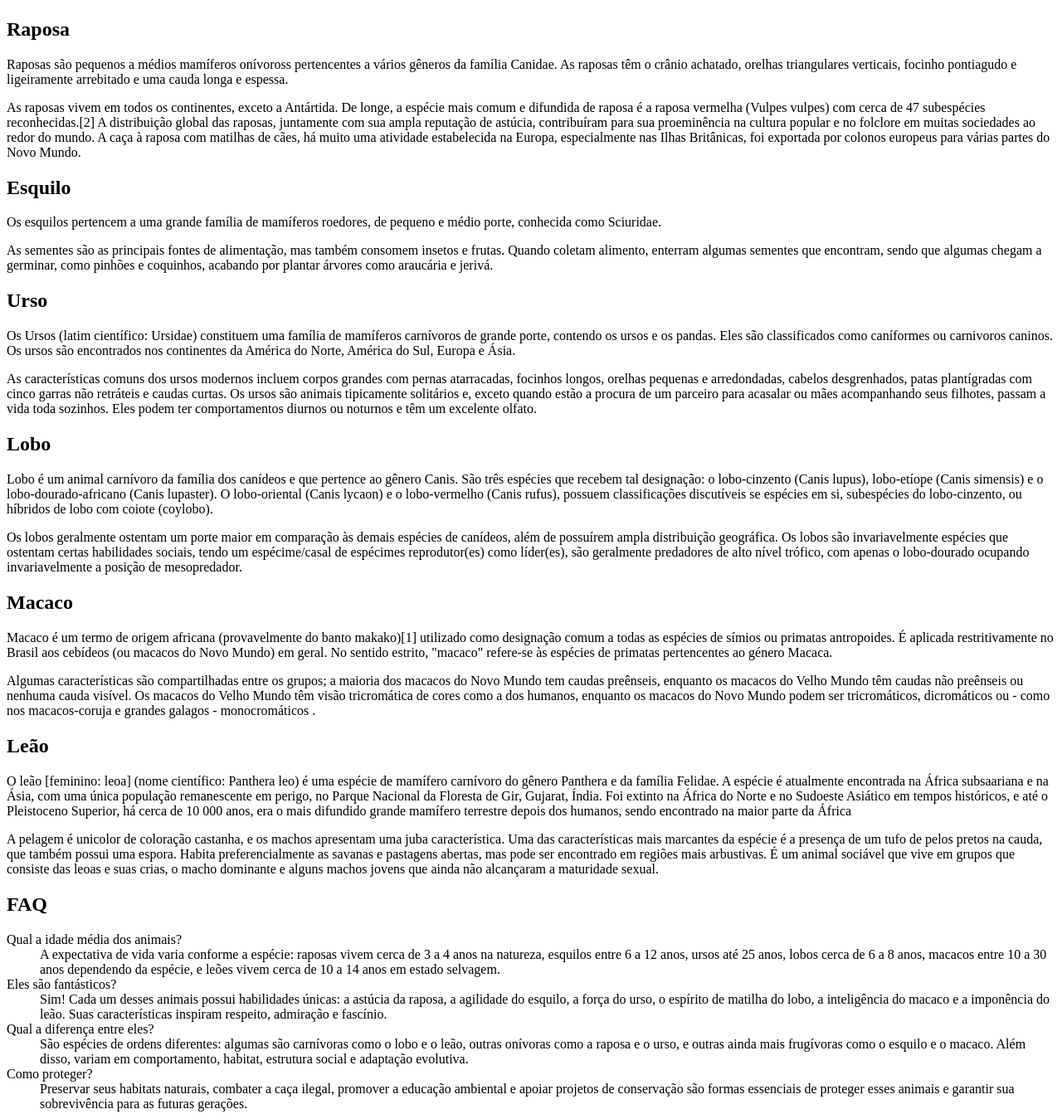
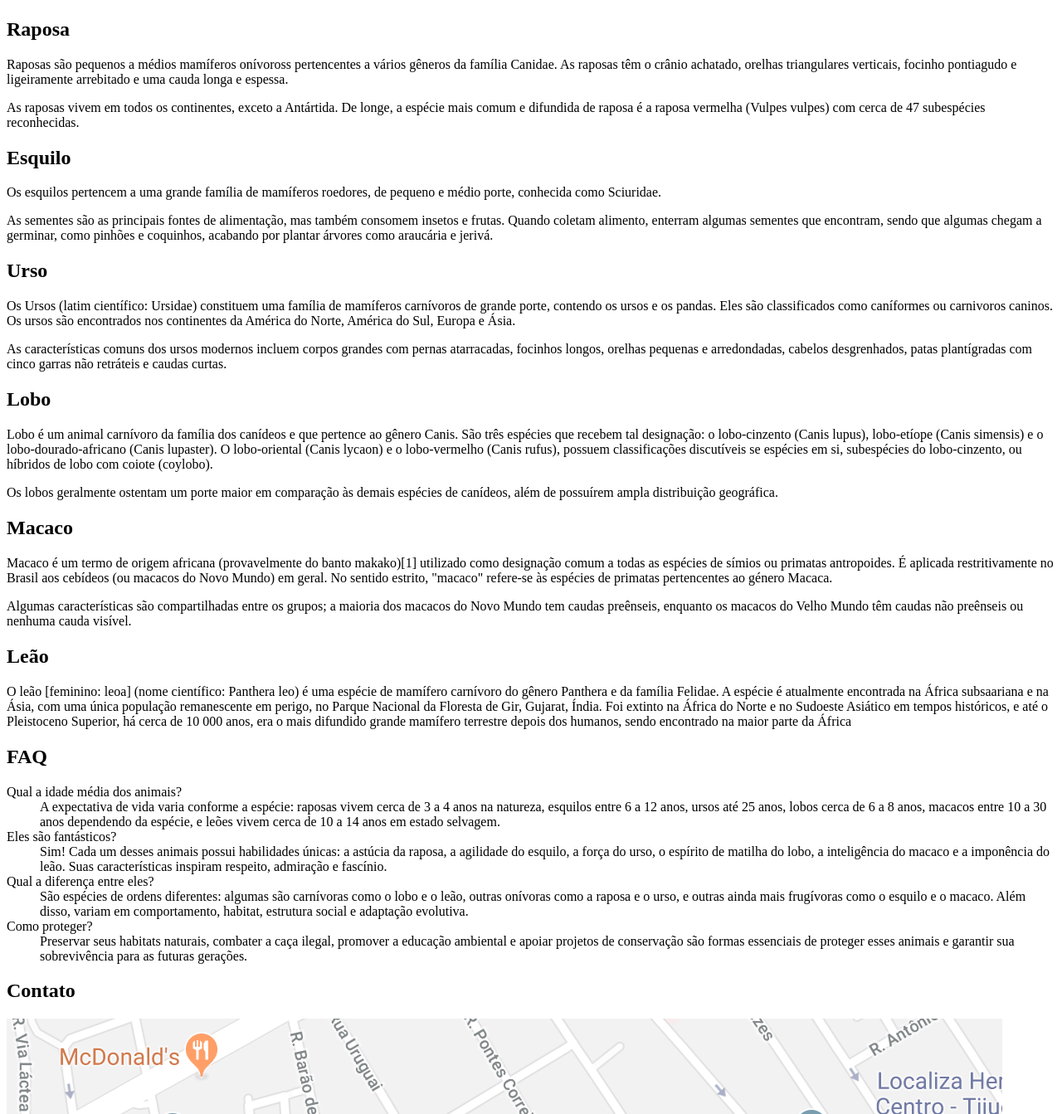
Before and after one commit to Pietra-Costa/animaisFantasticos, a plain HTML site: page index.html in a window 1280 px wide. Shown: the part 4977-6320 px from the top of the page at 83% size. Drawn offline with Linux system fonts and the light colour scheme.

Commit message:
html fix

```diff
--- a/index.html
+++ b/index.html
@@ -21,7 +21,7 @@
 
     <section class="grid-section animais" id="animais">
         <h1 class="titulo">Animais Fantásticos</h1>
-        <ul>
+        <ul class="animais-lista">
             <li>
                 <img src="assets/imagem1.jpg" alt="raposa">
             </li>
@@ -49,11 +49,8 @@
                     As raposas têm o crânio achatado, orelhas triangulares verticais, focinho pontiagudo e ligeiramente
                     arrebitado e uma cauda longa e espessa.</p>
                 <p>As raposas vivem em todos os continentes, exceto a Antártida. De longe, a espécie mais comum e
-                    difundida de raposa é a raposa vermelha (Vulpes vulpes) com cerca de 47 subespécies reconhecidas.[2]
-                    A distribuição global das raposas, juntamente com sua ampla reputação de astúcia, contribuíram para
-                    sua proeminência na cultura popular e no folclore em muitas sociedades ao redor do mundo. A caça à
-                    raposa com matilhas de cães, há muito uma atividade estabelecida na Europa, especialmente nas Ilhas
-                    Britânicas, foi exportada por colonos europeus para várias partes do Novo Mundo.</p>
+                    difundida de raposa é a raposa vermelha (Vulpes vulpes) com cerca de 47 subespécies reconhecidas.
+                   </p>
             </section>
 
             <section>
@@ -72,9 +69,7 @@
                     ursos são encontrados nos continentes da América do Norte, América do Sul, Europa e Ásia.</p>
                 <p>As características comuns dos ursos modernos incluem corpos grandes com pernas atarracadas, focinhos
                     longos, orelhas pequenas e arredondadas, cabelos desgrenhados, patas plantígradas com cinco garras
-                    não retráteis e caudas curtas. Os ursos são animais tipicamente solitários e, exceto quando estão a
-                    procura de um parceiro para acasalar ou mães acompanhando seus filhotes, passam a vida toda
-                    sozinhos. Eles podem ter comportamentos diurnos ou noturnos e têm um excelente olfato.</p>
+                    não retráteis e caudas curtas. </p>
             </section>
 
             <section>
@@ -85,10 +80,7 @@
                     rufus), possuem classificações discutíveis se espécies em si, subespécies do lobo-cinzento, ou
                     híbridos de lobo com coiote (coylobo).</p>
                 <p>Os lobos geralmente ostentam um porte maior em comparação às demais espécies de canídeos, além de
-                    possuírem ampla distribuição geográfica. Os lobos são invariavelmente espécies que ostentam certas
-                    habilidades sociais, tendo um espécime/casal de espécimes reprodutor(es) como líder(es), são
-                    geralmente predadores de alto nível trófico, com apenas o lobo-dourado ocupando invariavelmente a
-                    posição de mesopredador.</p>
+                    possuírem ampla distribuição geográfica. </p>
             </section>
 
             <section>
@@ -99,9 +91,7 @@
                     de primatas pertencentes ao género Macaca.</p>
                 <p>Algumas características são compartilhadas entre os grupos; a maioria dos macacos do Novo Mundo tem
                     caudas preênseis, enquanto os macacos do Velho Mundo têm caudas não preênseis ou nenhuma cauda
-                    visível. Os macacos do Velho Mundo têm visão tricromática de cores como a dos humanos, enquanto os
-                    macacos do Novo Mundo podem ser tricromáticos, dicromáticos ou - como nos macacos-coruja e grandes
-                    galagos - monocromáticos .</p>
+                    visível. </p>
             </section>
 
             <section>
@@ -112,19 +102,13 @@
                     Índia. Foi extinto na África do Norte e no Sudoeste Asiático em tempos históricos, e até o
                     Pleistoceno Superior, há cerca de 10 000 anos, era o mais difundido grande mamífero terrestre depois
                     dos humanos, sendo encontrado na maior parte da África</p>
-                <p>A pelagem é unicolor de coloração castanha, e os machos apresentam uma juba característica. Uma das
-                    características mais marcantes da espécie é a presença de um tufo de pelos pretos na cauda, que
-                    também possui uma espora. Habita preferencialmente as savanas e pastagens abertas, mas pode ser
-                    encontrado em regiões mais arbustivas. É um animal sociável que vive em grupos que consiste das
-                    leoas e suas crias, o macho dominante e alguns machos jovens que ainda não alcançaram a maturidade
-                    sexual.</p>
             </section>
         </div>
     </section>
 
     <section class="grid-section faq" id="faq">
-        <h1>FAQ</h1>
-        <dl>
+        <h1 class="titulo">FAQ</h1>
+        <dl class="faq-lista">
             <dt>Qual a idade média dos animais?</dt>
             <dd>A expectativa de vida varia conforme a espécie: raposas vivem cerca de 3 a 4 anos na natureza, esquilos
                 entre 6 a 12 anos, ursos até 25 anos, lobos cerca de 6 a 8 anos, macacos entre 10 a 30 anos dependendo
@@ -148,15 +132,15 @@
     </section>
 
     <section class="grid-section contato" id="contato">
-        <h1>Contato</h1>
+        <h1 class="titulo">Contato</h1>
         <div class="mapa">
             <img src="assets/mapa.png" alt='mapa'>
         </div>
         <ul class="dados">
-            <li>Email: contato@animaisfantasticos.com</li>
-            <li>Telefone: (11) 98765-4321</li>
-            <li>Rua: Rua das Criaturas Mágicas, 123</li>
-            <li>Estado: São Paulo - SP</li>
+            <li>contato@animaisfantasticos.com</li>
+            <li>(11) 98765-4321</li>
+            <li>Rua das Criaturas Mágicas, 123</li>
+            <li>São Paulo - SP</li>
         </ul>
     </section>
 
```
